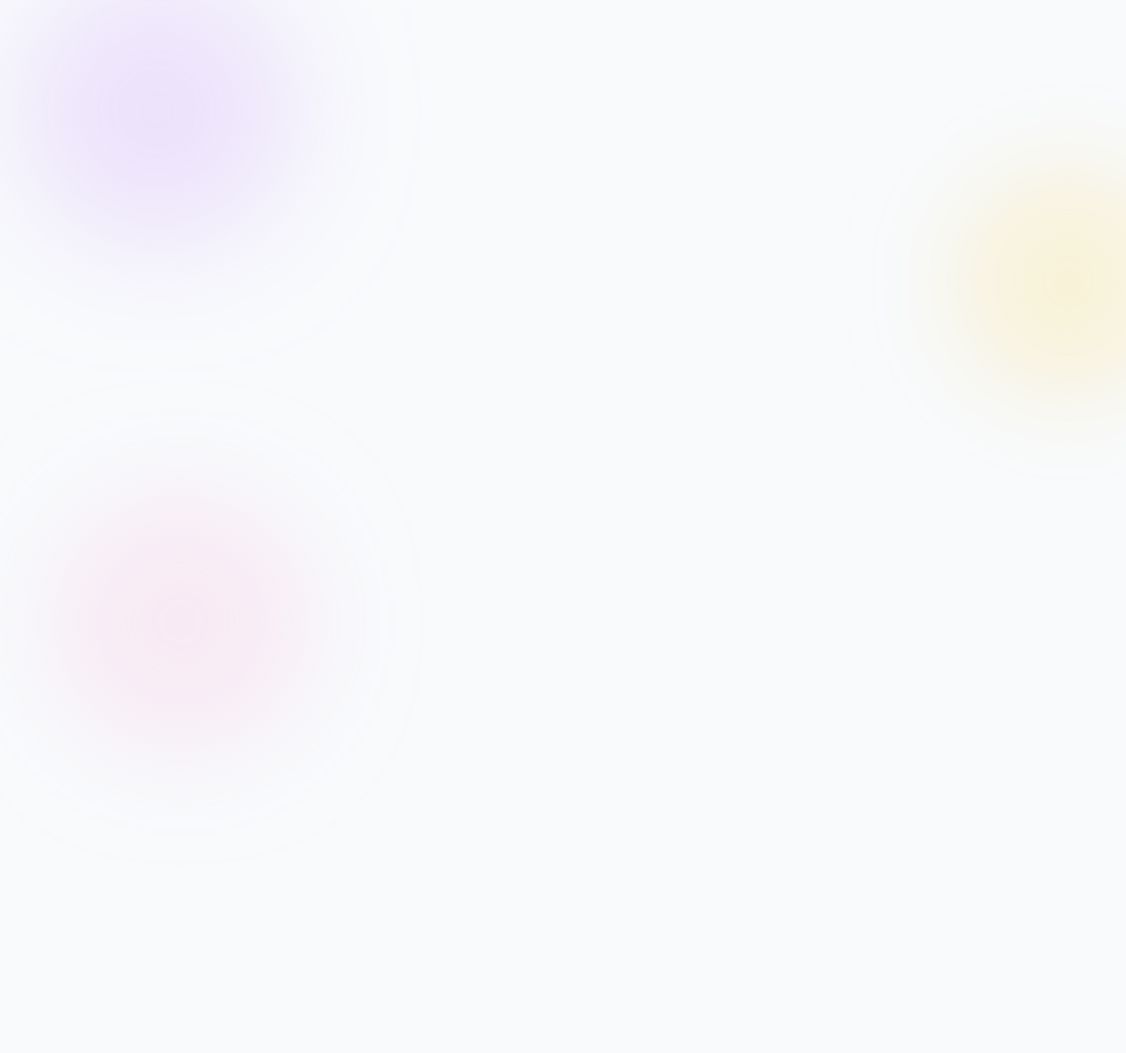
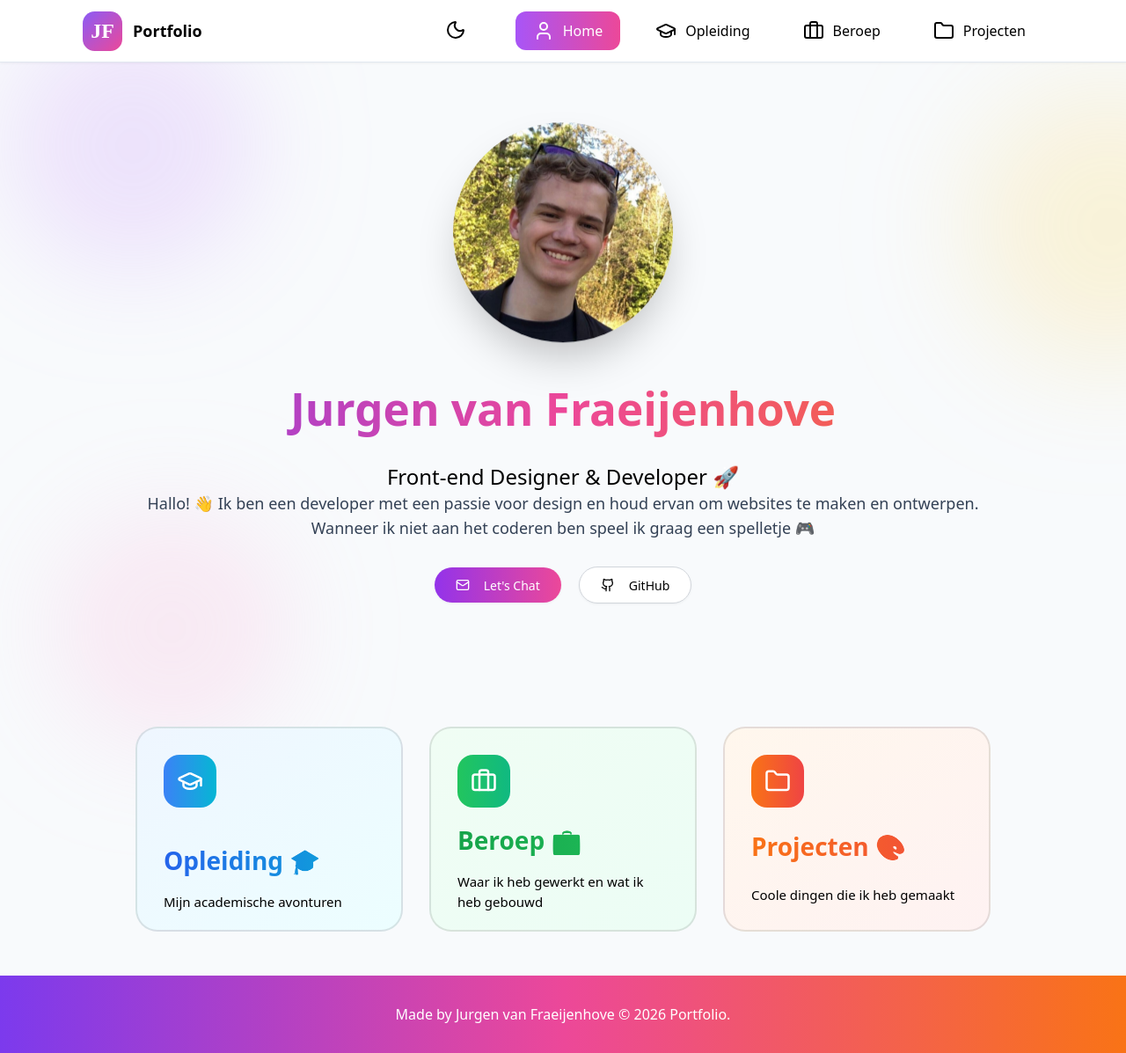
Before and after one commit to JurgenvanF/jurgenvanf-portfolio, a React (Vite) app: page / in a window 1280 px wide. Shown: the whole page at 88% size. Before the commit the page ends 800 px from the top, so only its background shows below. Built offline with nearby package versions, Linux system fonts and the light colour scheme; no server answers; a web font is replaced by a local one.

Commit message:
Final styling changes and bugfixes

```diff
--- a/index.html
+++ b/index.html
@@ -4,6 +4,15 @@
     <meta charset="UTF-8" />
     <link rel="icon" type="image/svg+xml" href="/logo.png" />
     <meta name="viewport" content="width=device-width, initial-scale=1.0" />
+    <style>
+      body {
+        visibility: hidden;
+      }
+      footer {
+        color: white;
+        background: linear-gradient(to right, #7c3aed, #ec4899, #f97316);
+      }
+    </style>
   </head>
   <body>
     <div class="background">
@@ -16,6 +25,7 @@
     </div>
 
     <div id="root"></div>
+    <footer>Made by Jurgen van Fraeijenhove © 2026 Portfolio.</footer>
     <script type="module" src="/src/main.jsx"></script>
   </body>
 </html>
--- a/src/App.css
+++ b/src/App.css
@@ -166,7 +166,7 @@ p {
   align-items: center;
   gap: 10px;
   padding: 10px 20px;
-  border-radius: 8px;
+  border-radius: 12px;
   text-decoration: none;
   font-weight: 500;
   color: var(--color-text-primary);
--- a/src/App.jsx
+++ b/src/App.jsx
@@ -1,5 +1,11 @@
-import { useState, useEffect } from "react";
-import { BrowserRouter, Routes, Route, NavLink } from "react-router-dom";
+import { useState, useEffect, useLayoutEffect } from "react";
+import {
+  BrowserRouter,
+  Routes,
+  Route,
+  NavLink,
+  useLocation,
+} from "react-router-dom";
 import Home from "./pages/home/Home.jsx";
 import Education from "./pages/education/Education.jsx";
 import Profession from "./pages/profession/Profession.jsx";
@@ -18,14 +24,25 @@ import {
 
 import "./App.css";
 
-function App() {
+function AppContent() {
   const [sidebarOpen, setSidebarOpen] = useState(false);
+  const location = useLocation();
 
   // Initialize darkMode from localStorage or system preference
   const [darkMode, setDarkMode] = useState(() => {
     const saved = localStorage.getItem("darkMode");
     return saved !== null ? saved === "true" : false; // default to light mode
   });
+
+  // Update body class based on current route (use useLayoutEffect for immediate update)
+  useLayoutEffect(() => {
+    let pageClass = "home";
+    if (location.pathname === "/opleiding") pageClass = "education";
+    else if (location.pathname === "/beroep") pageClass = "profession";
+    else if (location.pathname === "/projecten") pageClass = "projects";
+
+    document.body.className = pageClass;
+  }, [location]);
 
   // Lock body scroll when sidebar is open
   useEffect(() => {
@@ -68,7 +85,7 @@ function App() {
   ];
 
   return (
-    <BrowserRouter>
+    <>
       <nav className="hero">
         <NavLink to="/" className="hero__title">
           <div className="hero__logo">JF</div>
@@ -134,6 +151,14 @@ function App() {
         <Route path="/beroep" element={<Profession />} />
         <Route path="/projecten" element={<Projects />} />
       </Routes>
+    </>
+  );
+}
+
+function App() {
+  return (
+    <BrowserRouter>
+      <AppContent />
     </BrowserRouter>
   );
 }
--- a/src/index.css
+++ b/src/index.css
@@ -26,6 +26,10 @@
 }
 
 /* Global styles */
+html {
+  height: 100%;
+}
+
 body {
   margin: 0;
   font-family: var(--font-family);
@@ -36,6 +40,13 @@ body {
   transition:
     background-color 0.3s ease,
     color 0.3s ease;
+  display: flex;
+  flex-direction: column;
+  min-height: 100vh;
+}
+
+#root {
+  flex: 1;
 }
 
 h1 {
@@ -43,6 +54,34 @@ h1 {
   line-height: 1.1;
   color: var(--color-text);
   margin: 2rem;
+}
+
+footer {
+  padding: 2rem;
+  margin-top: 50px;
+  text-align: center;
+  color: white;
+  background: linear-gradient(to right, #7c3aed, #ec4899, #f97316);
+  transition:
+    background 0.6s ease,
+    color 0.6s ease;
+}
+
+/* Page-specific footer gradients */
+body.education footer {
+  background: linear-gradient(to right, #2563eb, #06b6d4);
+}
+
+body.profession footer {
+  background: linear-gradient(to right, #16a34a, #22c55e);
+}
+
+body.projects footer {
+  background: linear-gradient(to right, #f97316, #ef4444);
+}
+
+body.home footer {
+  background: linear-gradient(to right, #7c3aed, #ec4899, #f97316);
 }
 
 /* Background container (sticky/fixed) */
--- a/src/main.jsx
+++ b/src/main.jsx
@@ -8,3 +8,5 @@ createRoot(document.getElementById("root")).render(
     <App />
   </StrictMode>,
 );
+
+document.body.style.visibility = 'visible';
--- a/src/pages/home/Home.css
+++ b/src/pages/home/Home.css
@@ -203,6 +203,10 @@
   cursor: pointer;
 }
 
+.title__picture:not(.visible) {
+  animation: spinShrink 0.8s ease-in-out forwards;
+}
+
 .title__picture:hover {
   animation: wiggle 0.8s ease-in-out;
 }
@@ -315,6 +319,33 @@
   }
   100% {
     transform: translate(-50%, -50%) rotate(0deg);
+  }
+}
+
+@keyframes spinShrink {
+  0% {
+    transform: translate(-50%, -50%) rotate(0deg) scale(1);
+  }
+  100% {
+    transform: translate(-50%, -50%) rotate(180deg) scale(0.3);
+  }
+}
+
+@keyframes shrink {
+  0% {
+    transform: translate(-50%, -50%) scale(1);
+  }
+  100% {
+    transform: translate(-50%, -50%) scale(0.3);
+  }
+}
+
+@keyframes grow {
+  0% {
+    transform: translate(-50%, -50%) scale(0.3);
+  }
+  100% {
+    transform: translate(-50%, -50%) scale(1);
   }
 }
 
--- a/src/pages/home/Home.jsx
+++ b/src/pages/home/Home.jsx
@@ -1,4 +1,4 @@
-import { useState, useEffect, Suspense } from "react";
+import { useState, useEffect, Suspense, useTransition } from "react";
 import { Link } from "react-router-dom";
 import "./Home.css";
 import { Canvas } from "@react-three/fiber";
@@ -15,14 +15,27 @@ import {
 
 function Home() {
   const [showCanvas, setShowCanvas] = useState(false); // start with image
+  const [hasCanvasLoaded, setHasCanvasLoaded] = useState(false);
+  const [isPending, startTransition] = useTransition();
 
   useEffect(() => {
     document.title = "Portfolio | Home";
   }, []);
 
+  const toggleCanvas = () => {
+    startTransition(() => {
+      if (!showCanvas && !hasCanvasLoaded) {
+        setHasCanvasLoaded(true);
+      }
+      setShowCanvas(!showCanvas);
+    });
+  };
+
   return (
     <>
-      <div className="head-fade" onClick={() => setShowCanvas(!showCanvas)}>
+      <div className="head-fade" onClick={toggleCanvas}>
+        {(showCanvas || hasCanvasLoaded) && (
+          <Suspense fallback={null}>
             <Canvas
               className={`model ${showCanvas ? "visible" : ""}`}
               camera={{ position: [0, 0, 3] }}
@@ -33,6 +46,8 @@ function Home() {
                 <HeadModel url="/HeadModel.glb" />
               </Suspense>
             </Canvas>
+          </Suspense>
+        )}
 
         <img
           className={`title__picture ${!showCanvas ? "visible" : ""}`}
```
Lines whose indentation alone changed are shown as unchanged.
